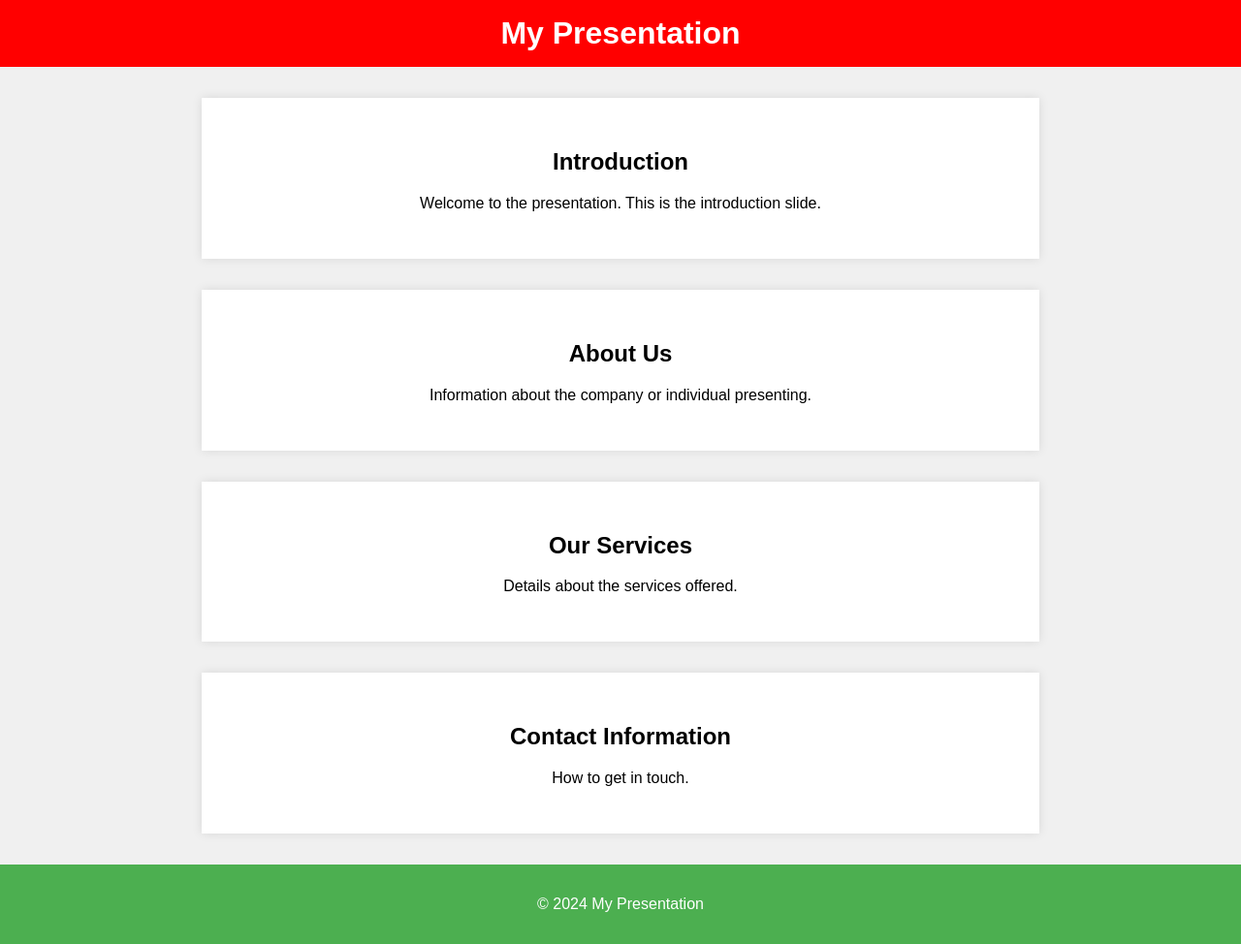
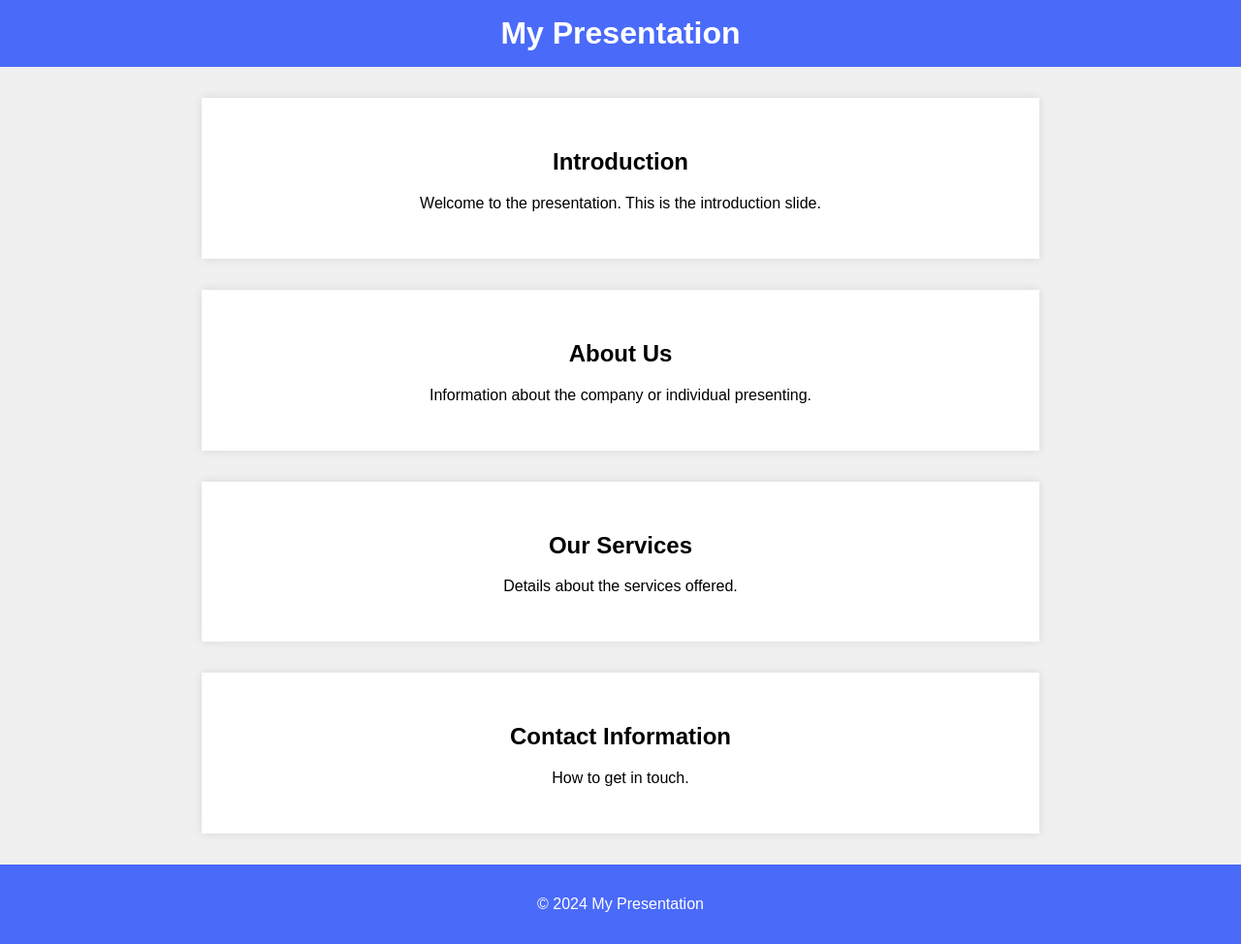
Before and after one commit to guillepl/guillepl, a plain HTML site: page index.html in a window 1280 px wide. Shown: the whole page at 97% size. Drawn offline with Linux system fonts and the light colour scheme.

Commit message:
Update styles.css

```diff
--- a/styles.css
+++ b/styles.css
@@ -10,7 +10,7 @@ body {
 }
 
 header {
-    background-color: #ff0000;
+    background-color: #4a6afa;
     color: white;
     text-align: center;
     padding: 1em 0;
@@ -40,7 +40,7 @@ main {
 }
 
 footer {
-    background-color: #4CAF50;
+    background-color: #4a6afa;
     color: white;
     text-align: center;
     padding: 1em 0;
```
